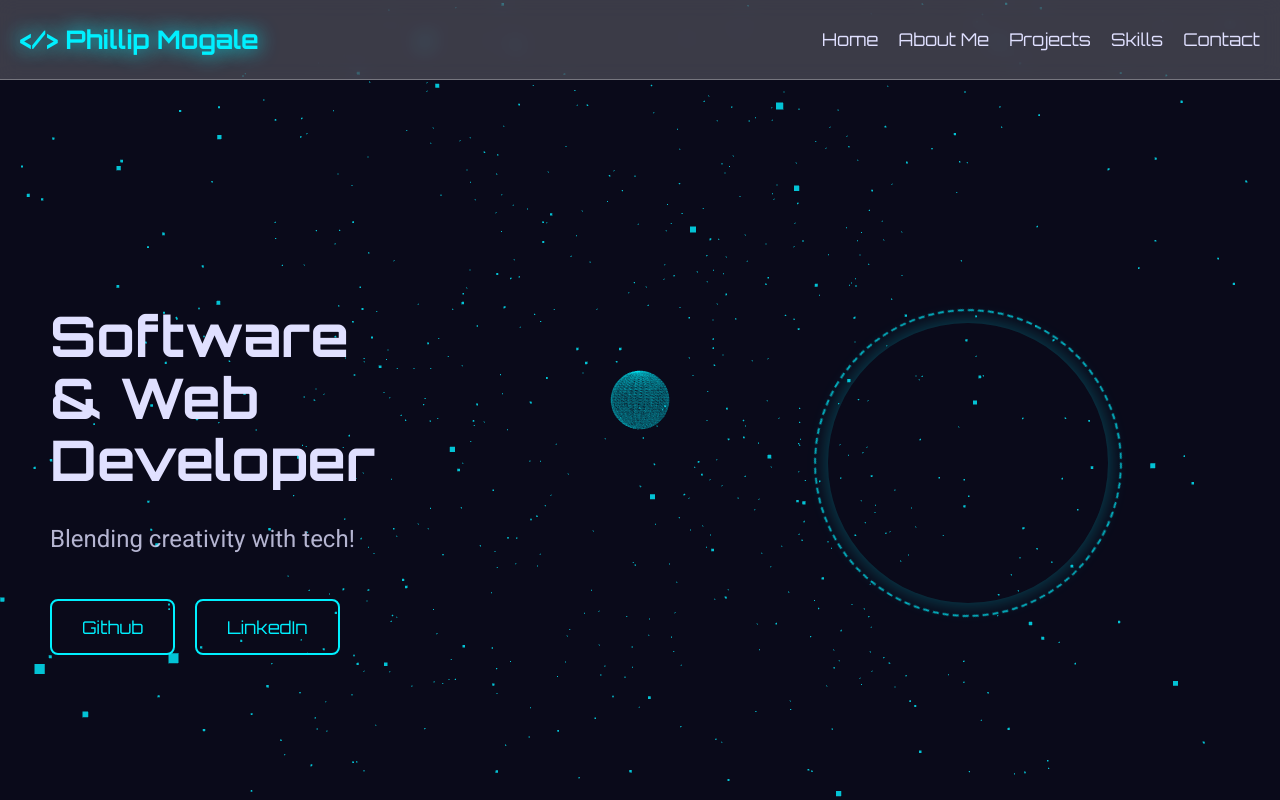
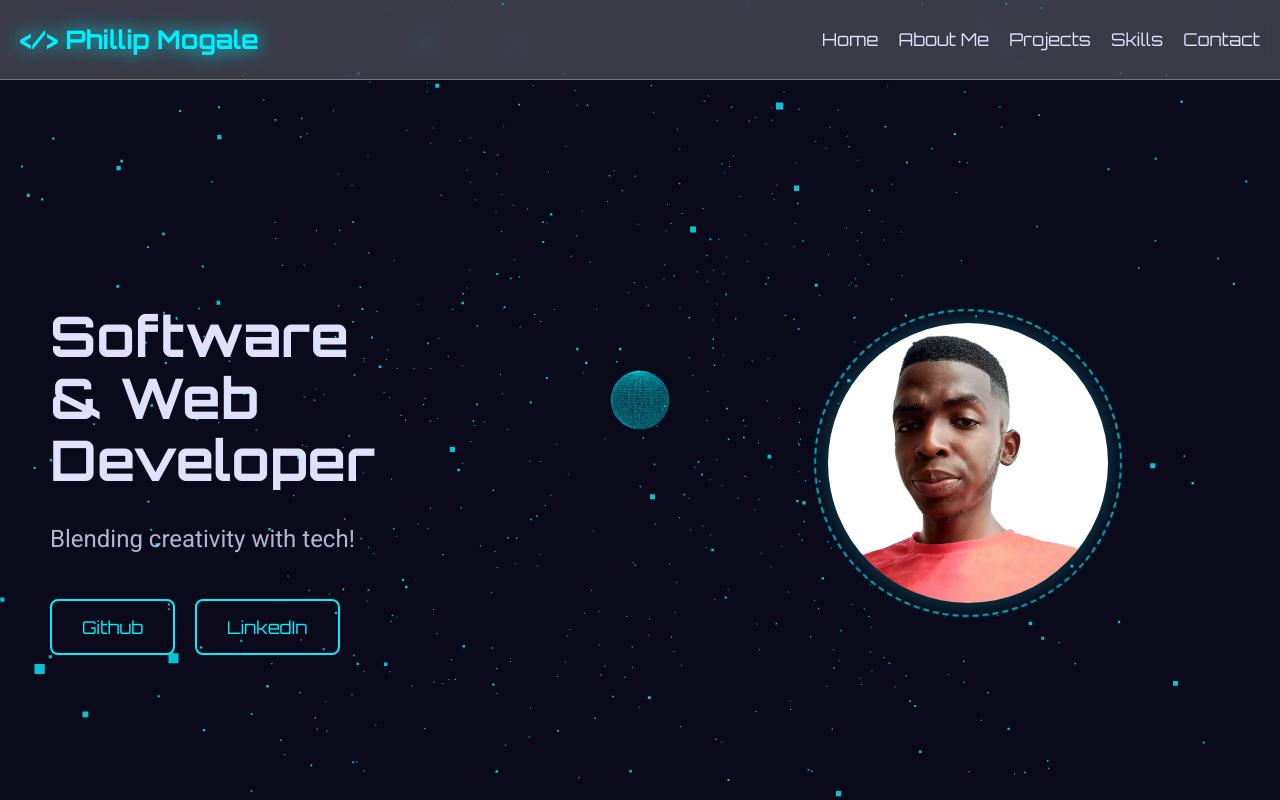
Before and after one commit to phillip-mogale2/portfolio, a plain HTML site: page index.html in a window 1280 px wide. Shown: the top 800 px of the page. Drawn offline with nearby package versions, Linux system fonts and the light colour scheme; the site is published under a folder, as on GitHub Pages, so addresses that start at the root find nothing; animation ran at ten frames a second.

Commit message:
style.css

```diff
--- a/css/style.css
+++ b/css/style.css
@@ -243,7 +243,7 @@ button {
     width: 80%;
     height: 80%;
     border-radius: 50%;
-    background: url('/images/Phillip.png') center/cover;
+    background: url('../images/Phillip.png') center/cover;
     position: absolute;
     top: 5%;
     left: 5%;
```
